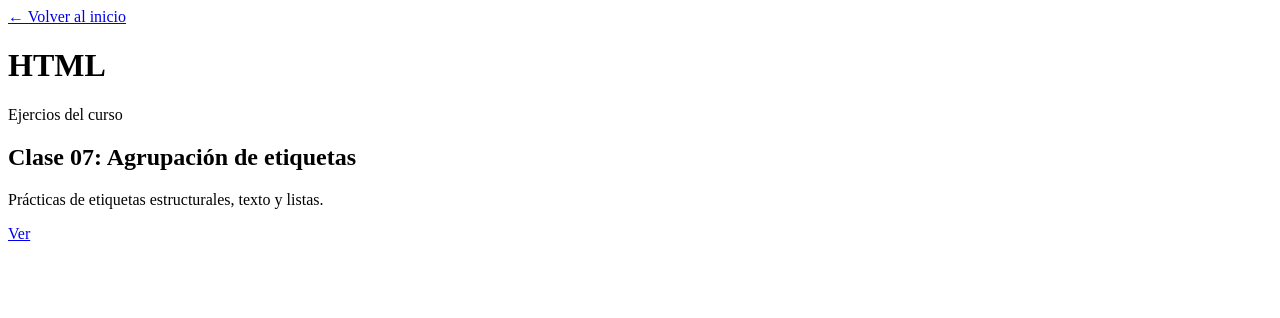
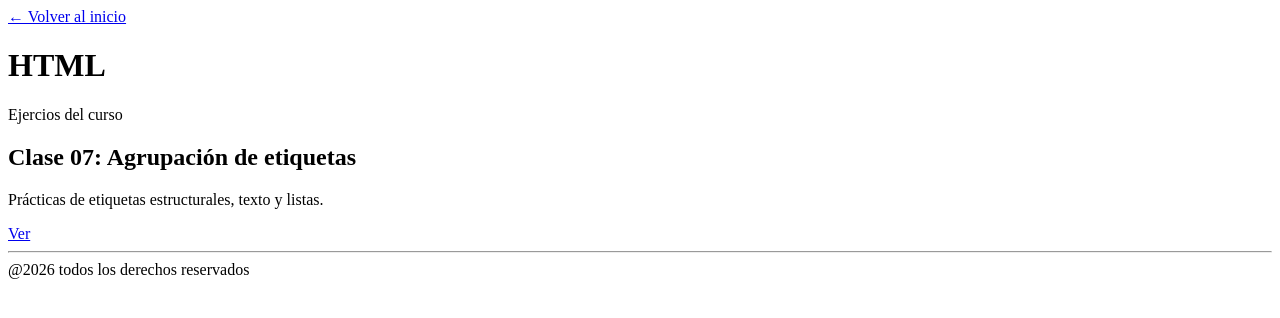
Before and after one commit to espinozamonica14-oss/tasks-web-development, a plain HTML site: page tareas-html/index.html in a window 1280 px wide. Drawn offline with Linux system fonts and the light colour scheme.

Commit message:
Agregando footer a mis tareas

```diff
--- a/tareas-html/index.html
+++ b/tareas-html/index.html
@@ -17,5 +17,10 @@
       <!-- Cambia 'clase-01' por el nombre exacto de tu carpeta de la primera clase -->
       <a href="clase-07/index.html" target="_blank">Ver </a>
     </section>
+
+    <hr>
+    <footer>
+        @2026 todos los derechos reservados
+    </footer>
 </body>
 </html>
```
Also changed, not shown: index.html (+4 -0 lines), tareas-html/clase-07/ejercicio-01/index.html (+4 -0 lines), tareas-html/clase-07/ejercicio-02/index.html (+4 -0 lines), tareas-html/clase-07/ejercicio-03/index.html (+4 -0 lines), tareas-html/clase-07/ejercicio-04/index.html (+4 -0 lines), tareas-html/clase-07/index.html (+4 -0 lines).
